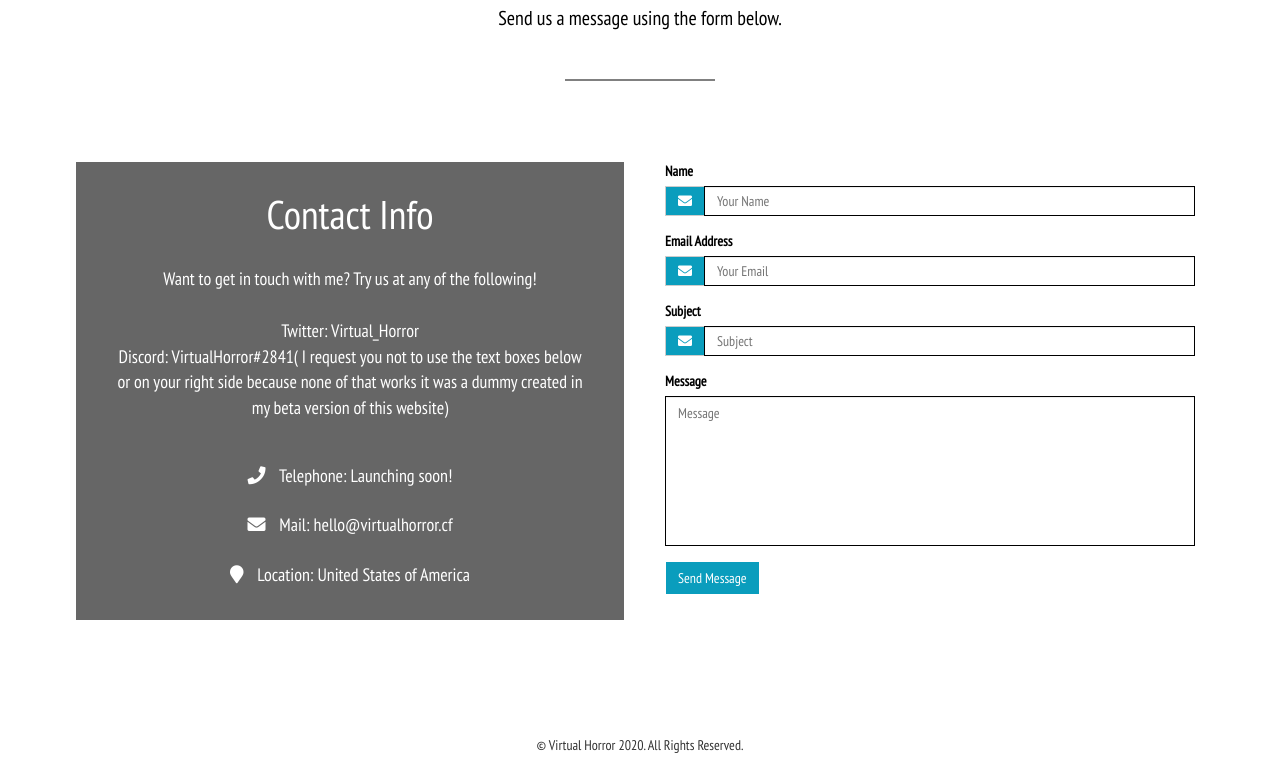
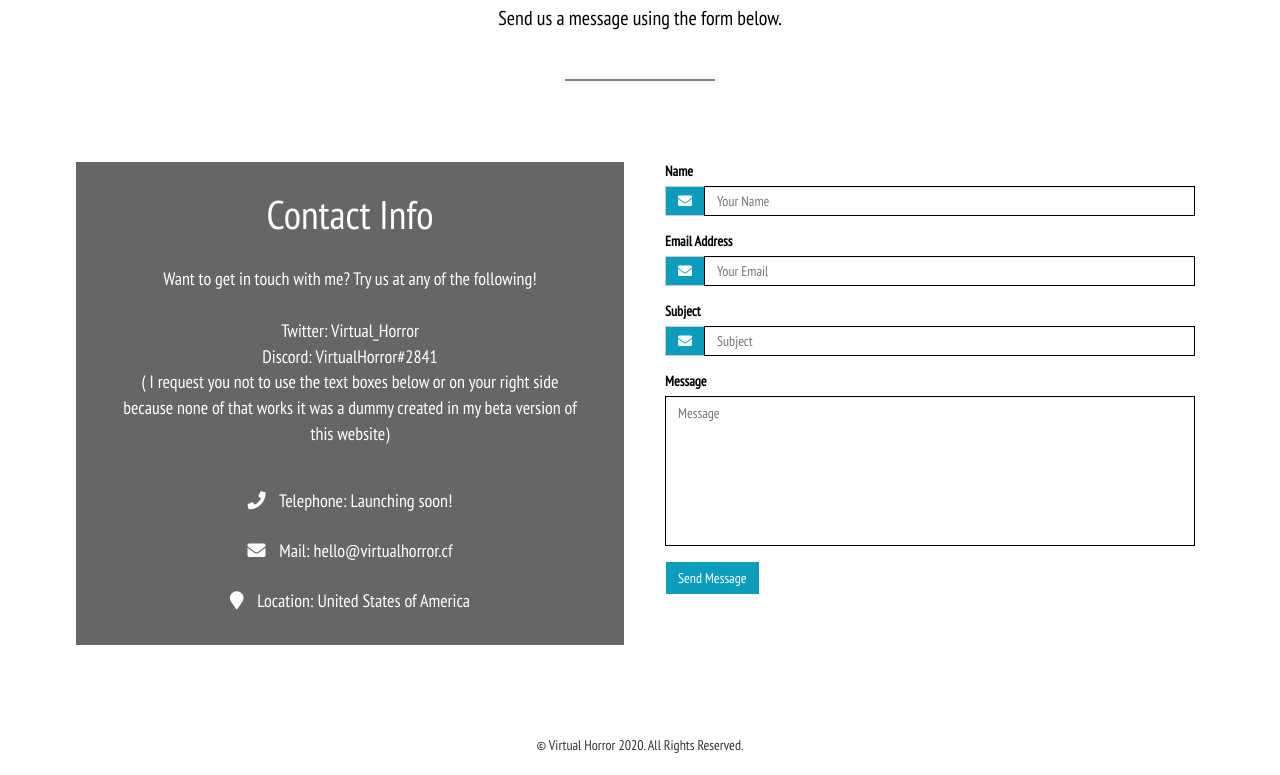
Before and after one commit to VirtualHorror/virtualhorror.cf_clone, a plain HTML site: page index.html in a window 1280 px wide. Shown: the part 3599-4374 px from the top of the page. Drawn offline with Linux system fonts and the light colour scheme.

Commit message:
Update index.html

```diff
--- a/index.html
+++ b/index.html
@@ -1034,7 +1034,7 @@ WB_wombat_Init("https:///web", "20190419155719", "google.com");
                     <div class="contactDetails">
         <div>
             <h4>Contact Info</h4>
-            <p>Want to get in touch with me? Try us at any of the following!<br><br>Twitter: Virtual_Horror<br>Discord: VirtualHorror#2841( I request you not to use the text boxes below or on your right side because none of that works it was a dummy created in my beta version of this website) </p>
+            <p>Want to get in touch with me? Try us at any of the following!<br><br>Twitter: Virtual_Horror<br>Discord: VirtualHorror#2841 <br>( I request you not to use the text boxes below or on your right side because none of that works it was a dummy created in my beta version of this website) </p>
             <div>
                 <div>
                     <i class="fa fa-phone"></i> <span>Telephone: Launching soon!</span> <span></span>
```
